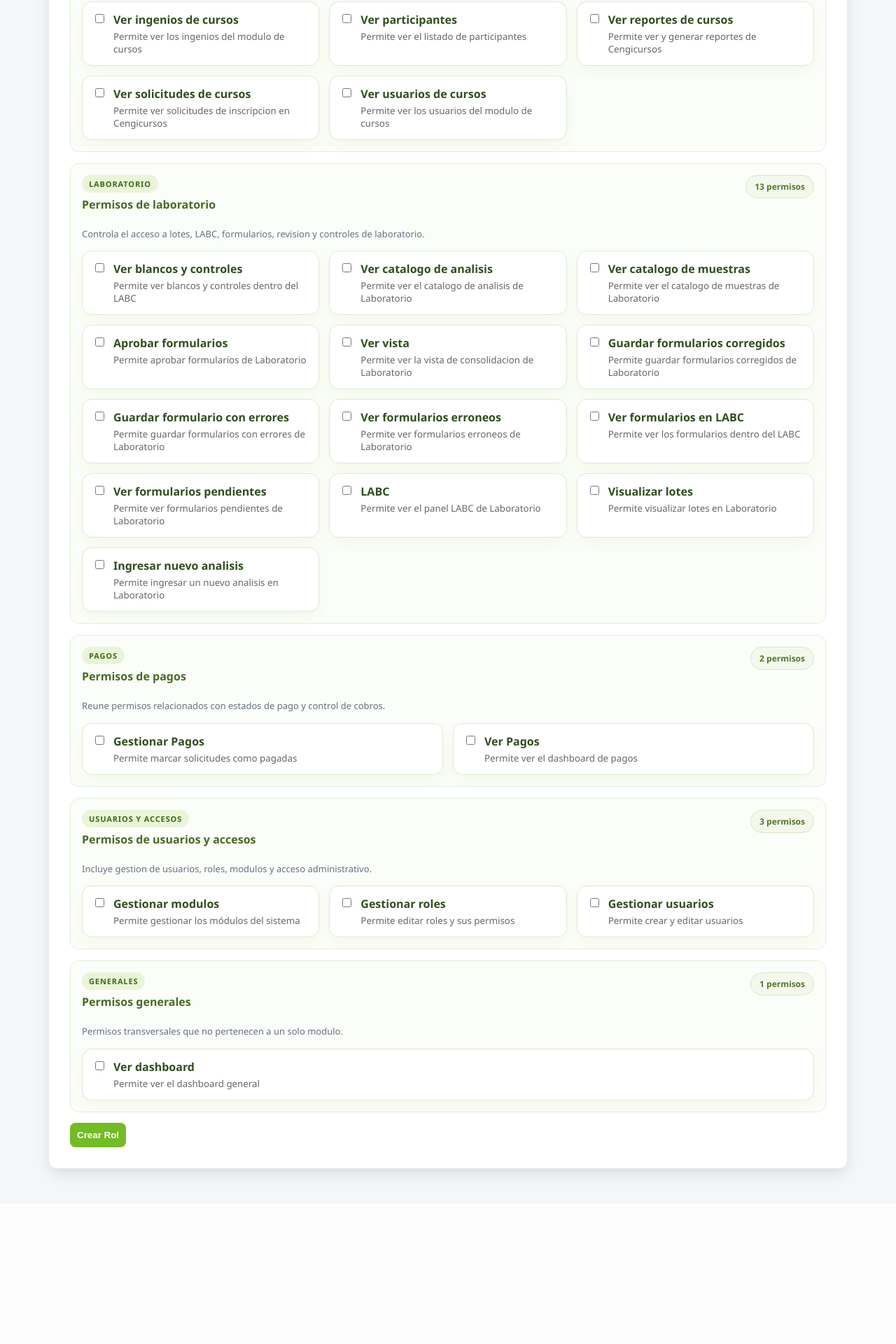
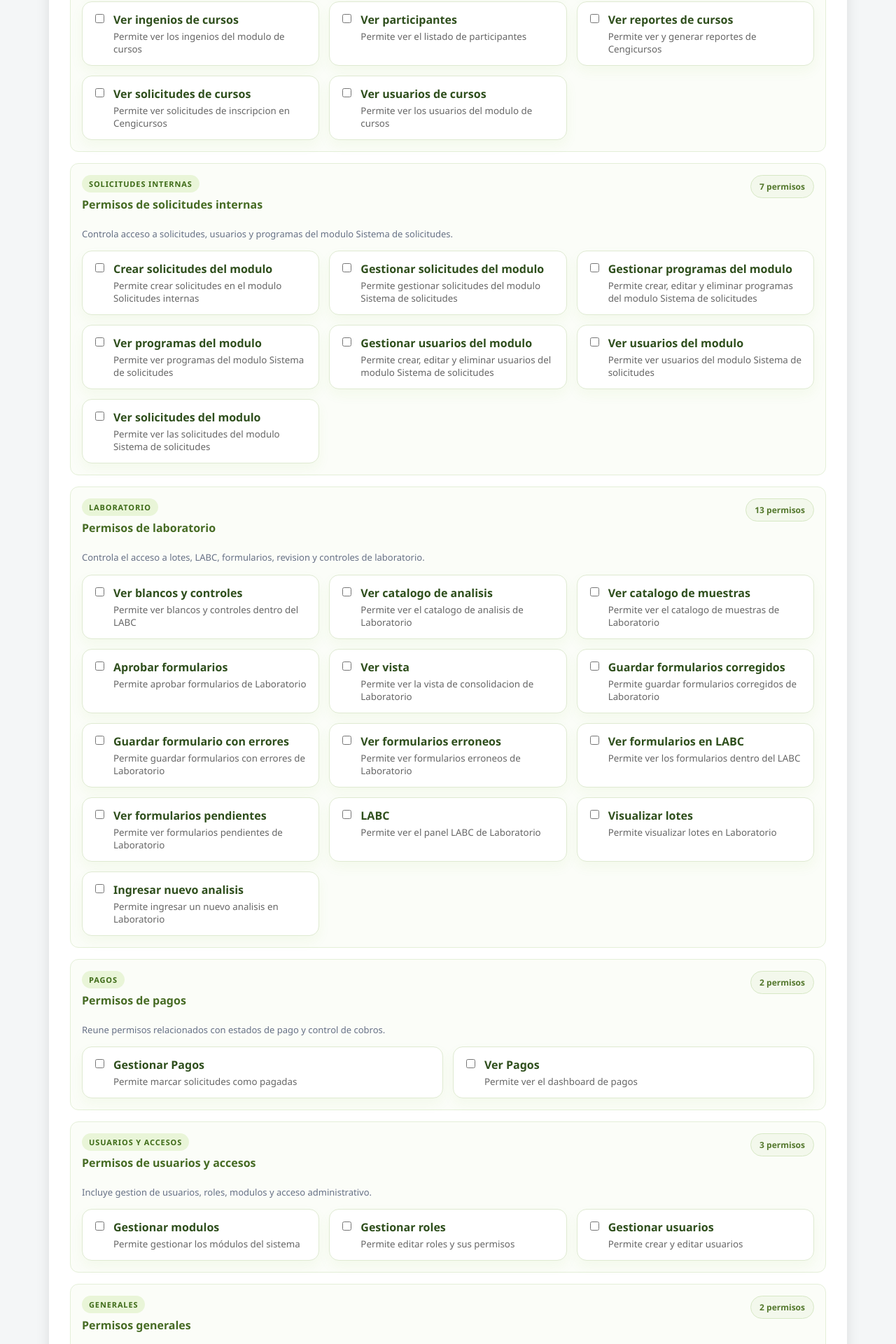
Before and after one commit to cesargg56/Proyecto_Cengicana_Practicantes2, a PHP site: page /roles/crear_rol.php in a window 1280 px wide. Shown: the part 1338-3258 px from the top of the page at 70% size. Before the commit the page ends 3025 px from the top, so only its background shows below. Run offline with PHP 8.4, Linux system fonts and the light colour scheme; the visitor is signed in with stand-in values (Sample User, id 1); data comes from the database, SQL or seed files in the repository.

Commit message:
login new

```diff
--- a/login/config/permisos_roles.php
+++ b/login/config/permisos_roles.php
@@ -40,6 +40,7 @@ function sembrar_permisos_base(PDO $conn)
         'gestionar_modulos' => 'Permite gestionar los modulos del sistema',
         'gestionar_ingenios' => 'Permite gestionar los ingenios',
         'gestionar_areas' => 'Permite crear y editar areas del modulo de visitas',
+        'gestionar_reserva_salones' => 'Permite preparar y enviar reservaciones de salones desde el modulo de visitas',
         'ver_solicitudes_aprobadas' => 'Permite ver solo solicitudes aprobadas',
         'enviar_correos' => 'Permite enviar correos de solicitudes',
         'ocultar_solicitudes' => 'Permite ocultar solicitudes del dashboard',
@@ -62,6 +63,13 @@ function sembrar_permisos_base(PDO $conn)
         'ver_reportes_cengi' => 'Permite ver y generar reportes de Cengicursos',
         'gestionar_notas_cengi' => 'Permite registrar asistencia, evaluaciones y diplomas en cursos',
         'subir_diplomas_cengi' => 'Permite subir y actualizar diplomas en cursos',
+        'solicitudes_internas.crear' => 'Permite crear solicitudes en el modulo Solicitudes internas',
+        'solicitudes_internas.ver' => 'Permite ver las solicitudes del modulo Sistema de solicitudes',
+        'solicitudes_internas.gestionar' => 'Permite gestionar solicitudes del modulo Sistema de solicitudes',
+        'solicitudes_internas.usuarios.ver' => 'Permite ver usuarios del modulo Sistema de solicitudes',
+        'solicitudes_internas.usuarios.gestionar' => 'Permite crear, editar y eliminar usuarios del modulo Sistema de solicitudes',
+        'solicitudes_internas.programas.ver' => 'Permite ver programas del modulo Sistema de solicitudes',
+        'solicitudes_internas.programas.gestionar' => 'Permite crear, editar y eliminar programas del modulo Sistema de solicitudes',
         'laboratorio.solicitudes.crear' => 'Permite ingresar un nuevo analisis en Laboratorio',
         'laboratorio.lotes.ver' => 'Permite visualizar lotes en Laboratorio',
         'laboratorio.labc.ver' => 'Permite ver el panel LABC de Laboratorio',
@@ -116,6 +124,7 @@ function agrupar_permisos(array $permisos)
     $grupos = [
         'Permisos de visitas' => [],
         'Permisos de cursos' => [],
+        'Permisos de solicitudes internas' => [],
         'Permisos de laboratorio' => [],
         'Permisos de pagos' => [],
         'Permisos de usuarios y accesos' => [],
@@ -132,6 +141,10 @@ function agrupar_permisos(array $permisos)
 function clasificar_grupo_permiso($nombrePermiso)
 {
     $nombre = strtolower((string) $nombrePermiso);
+
+    if (strpos($nombre, 'solicitudes_internas.') === 0) {
+        return 'Permisos de solicitudes internas';
+    }
 
     if (strpos($nombre, 'curso') !== false || strpos($nombre, 'participante') !== false || strpos($nombre, 'asistencia') !== false || strpos($nombre, 'evaluacion') !== false || strpos($nombre, 'ingenio') !== false || strpos($nombre, 'cengi') !== false || strpos($nombre, 'nota') !== false) {
         return 'Permisos de cursos';
@@ -161,6 +174,7 @@ function titulo_corto_grupo_permiso($grupo)
     $mapa = [
         'Permisos de visitas' => 'Visitas',
         'Permisos de cursos' => 'Cursos',
+        'Permisos de solicitudes internas' => 'Solicitudes internas',
         'Permisos de laboratorio' => 'Laboratorio',
         'Permisos de pagos' => 'Pagos',
         'Permisos de usuarios y accesos' => 'Usuarios y accesos',
@@ -175,6 +189,7 @@ function descripcion_grupo_permiso($grupo)
     $mapa = [
         'Permisos de visitas' => 'Controla solicitudes, areas, correos y seguimiento del modulo de visitas.',
         'Permisos de cursos' => 'Agrupa acciones para cursos, participantes, notas, ingenios y asignaciones.',
+        'Permisos de solicitudes internas' => 'Controla acceso a solicitudes, usuarios y programas del modulo Sistema de solicitudes.',
         'Permisos de laboratorio' => 'Controla el acceso a lotes, LABC, formularios, revision y controles de laboratorio.',
         'Permisos de pagos' => 'Reune permisos relacionados con estados de pago y control de cobros.',
         'Permisos de usuarios y accesos' => 'Incluye gestion de usuarios, roles, modulos y acceso administrativo.',
@@ -194,6 +209,7 @@ function etiqueta_permiso($nombrePermiso)
         'ocultar_solicitudes' => 'Ocultar solicitudes',
         'enviar_correos' => 'Enviar correos',
         'gestionar_areas' => 'Gestionar areas',
+        'gestionar_reserva_salones' => 'Gestionar reserva de salones',
         'gestionar_usuarios' => 'Gestionar usuarios',
         'gestionar_roles' => 'Gestionar roles',
         'gestionar_modulos' => 'Gestionar modulos',
@@ -217,6 +233,13 @@ function etiqueta_permiso($nombrePermiso)
         'ver_reportes_cengi' => 'Ver reportes de cursos',
         'gestionar_notas_cengi' => 'Gestionar notas y diplomas',
         'subir_diplomas_cengi' => 'Subir diplomas',
+        'solicitudes_internas.crear' => 'Crear solicitudes del modulo',
+        'solicitudes_internas.ver' => 'Ver solicitudes del modulo',
+        'solicitudes_internas.gestionar' => 'Gestionar solicitudes del modulo',
+        'solicitudes_internas.usuarios.ver' => 'Ver usuarios del modulo',
+        'solicitudes_internas.usuarios.gestionar' => 'Gestionar usuarios del modulo',
+        'solicitudes_internas.programas.ver' => 'Ver programas del modulo',
+        'solicitudes_internas.programas.gestionar' => 'Gestionar programas del modulo',
         'laboratorio.solicitudes.crear' => 'Ingresar nuevo analisis',
         'laboratorio.lotes.ver' => 'Visualizar lotes',
         'laboratorio.labc.ver' => 'LABC',
```
Also changed, not shown: login/Menu.php (+16 -0 lines).
